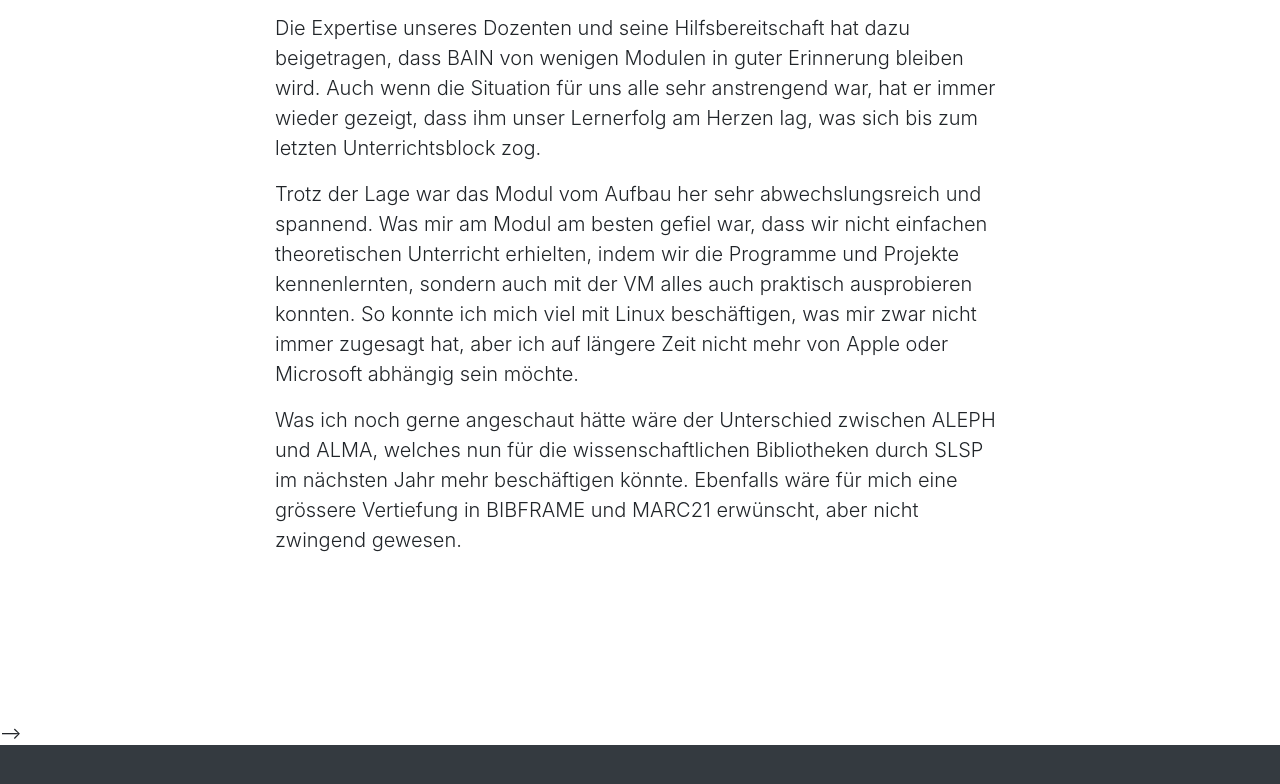
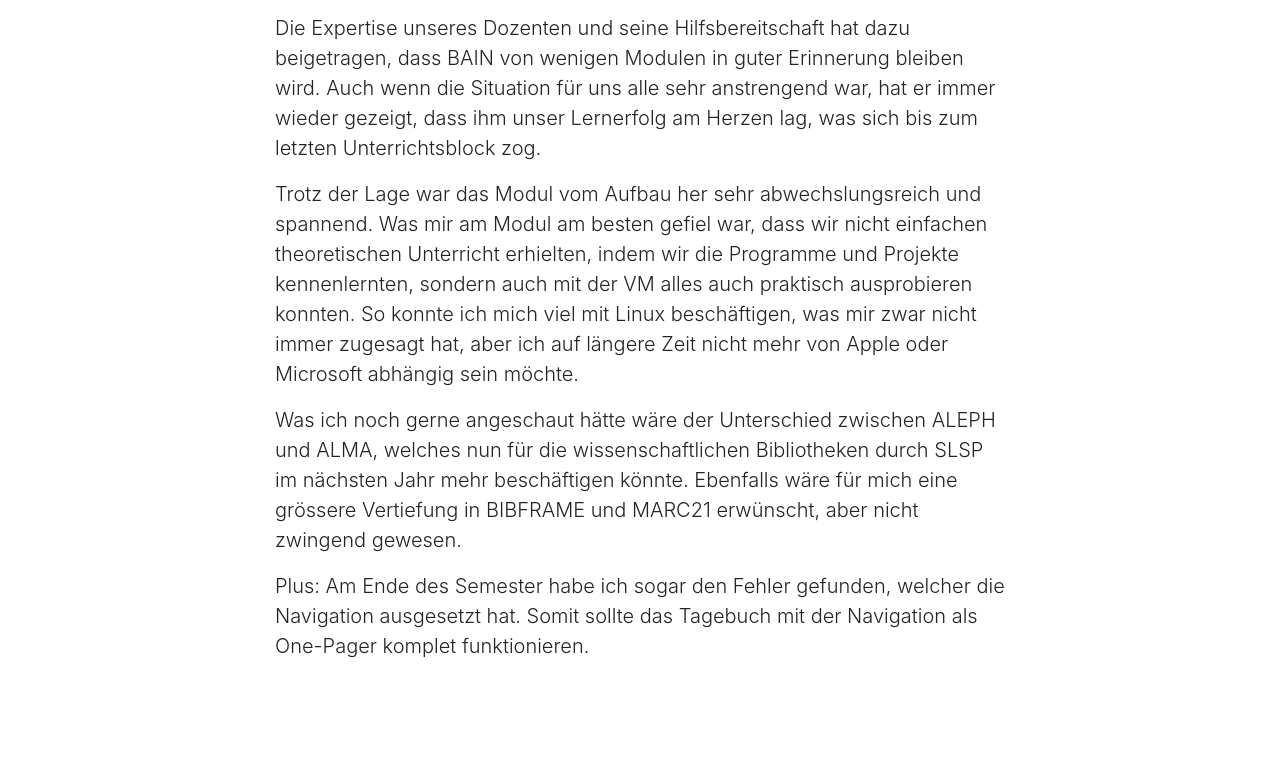
Before and after one commit to Sidney-Manhart/sidney-manhart.github.io, a website with bundled scripts: page index.html in a window 1280 px wide. Shown: the part 11216-12000 px from the top of the page. Built offline with nearby package versions, Linux system fonts and the light colour scheme.

Commit message:
Update index.html

```diff
--- a/index.html
+++ b/index.html
@@ -189,6 +189,7 @@
           <p class="lead">Die Expertise unseres Dozenten und seine Hilfsbereitschaft hat dazu beigetragen, dass BAIN von wenigen Modulen in guter Erinnerung bleiben wird. Auch wenn die Situation für uns alle sehr anstrengend war, hat er immer wieder gezeigt, dass ihm unser Lernerfolg am Herzen lag, was sich bis zum letzten Unterrichtsblock zog.</p>
           <p class="lead">Trotz der Lage war das Modul vom Aufbau her sehr abwechslungsreich und spannend. Was mir am Modul am besten gefiel war, dass wir nicht einfachen theoretischen Unterricht erhielten, indem wir die Programme und Projekte kennenlernten, sondern auch mit der VM alles auch praktisch ausprobieren konnten. So konnte ich mich viel mit Linux beschäftigen, was mir zwar nicht immer zugesagt hat, aber ich auf längere Zeit nicht mehr von Apple oder Microsoft abhängig sein möchte. </p>
           <p class="lead">Was ich noch gerne angeschaut hätte wäre der Unterschied zwischen ALEPH und ALMA, welches nun für die wissenschaftlichen Bibliotheken durch SLSP im nächsten Jahr mehr beschäftigen könnte. Ebenfalls wäre für mich eine grössere Vertiefung in BIBFRAME und MARC21 erwünscht, aber nicht zwingend gewesen.</p>
+          <p class="lead">Plus: Am Ende des Semester habe ich sogar den Fehler gefunden, welcher die Navigation ausgesetzt hat. Somit sollte das Tagebuch mit der Navigation als One-Pager komplet funktionieren.</p>
         </div>
       </div>
     </div>
```
